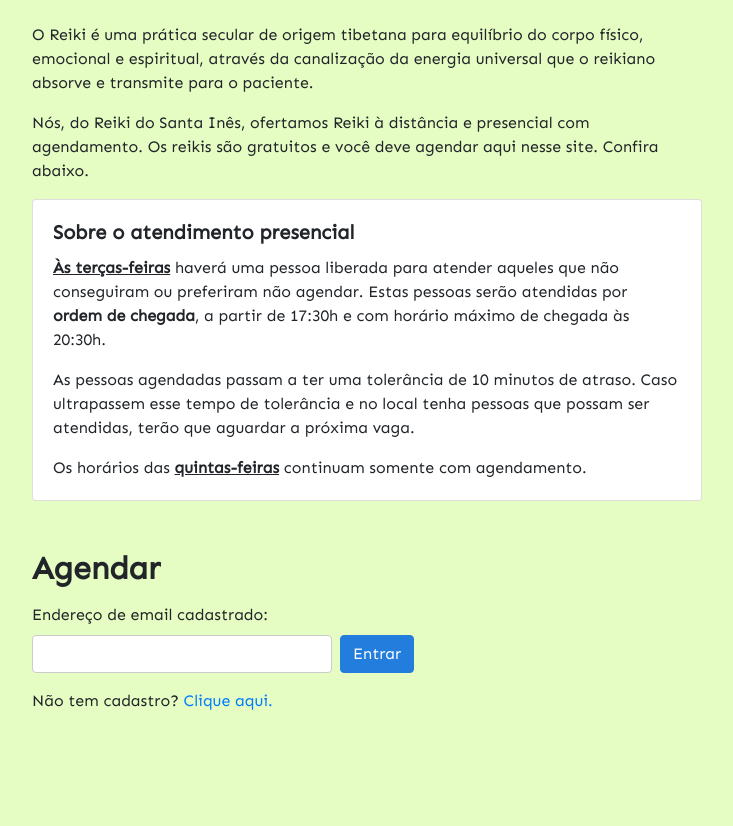
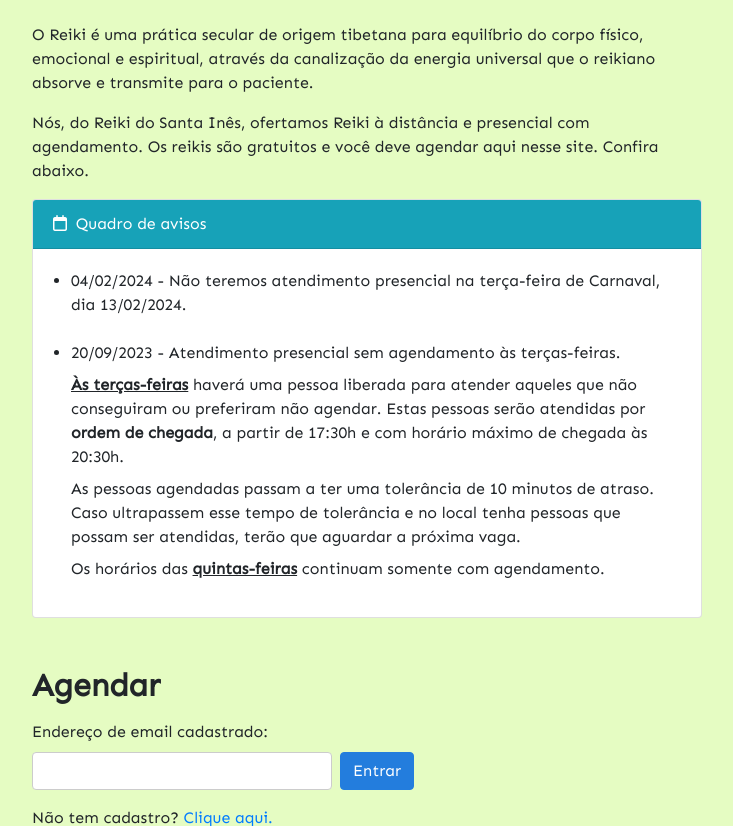
Before and after one commit to gabrielmip/worker-scheduler, a Django app: page / in a window 1280 px wide. Shown: the part 353-1179 px from the top of the page, without its empty margins (273-1006 px from the left). Before the commit the page ends 1063 px from the top, so only its background shows below. Run offline with Django 3.2, Linux system fonts and the light colour scheme; some libraries are stand-ins or nearby versions.

Commit message:
Transform into notice board, add carnival notice

```diff
--- a/src/workforce/static/workforce/index.css
+++ b/src/workforce/static/workforce/index.css
@@ -54,6 +54,27 @@ a.disabled {
     background: white;
     max-height: 200px;
     overflow-y: auto;
+}
+
+.notice-container {
+    display: flex;
+    flex-direction: column;
+    gap: 24px;
+    padding-left: 18px;
+}
+
+.notice-body {
+    margin-top: 8px;
+    margin-left: 0px;
+    display: flex;
+    flex-direction: column;
+    gap: 8px;
+}
+
+.notice-date-highlight {
+    background-color: #b7e3f9;
+    padding-left: 4px;
+    padding-right: 4px;
 }
 
 .g16 {
--- a/src/workforce/templates/welcome.html
+++ b/src/workforce/templates/welcome.html
@@ -26,26 +26,42 @@
     </p>
 
     <div class="card" role="alert">
+        <div class="card-header bg-info text-white">
+            <i class="fa fa-calendar-o mr-1" aria-hidden="true"></i>
+            Quadro de avisos
+        </div>
         <div class="card-body">
-            <h5 class="card-title">
-                Sobre o atendimento presencial
-            </h5>
-            <p>
+            <ul class="notice-container">
+                <li>
+                    <div class="notice-title">
+                        04/02/2024 - Não teremos atendimento presencial na terça-feira de Carnaval, dia 13/02/2024.
+                    </div>
+                </li>
+
+                <li>
+                    <div class="notice-title">
+                        20/09/2023 - Atendimento presencial sem agendamento às terças-feiras.
+                    </div>
+                    <div class="notice-body">
+                        <div>
                             <strong><u>Às terças-feiras</u></strong> haverá uma pessoa
                             liberada para atender aqueles que não conseguiram ou preferiram
                             não agendar. Estas pessoas serão atendidas por <strong>ordem de
                             chegada</strong>, a partir de 17:30h e com horário máximo de
                             chegada às 20:30h.
-            </p>
-            <p>As pessoas agendadas passam a ter uma tolerância de 10 minutos de
+                            </div>
+                        <div>As pessoas agendadas passam a ter uma tolerância de 10 minutos de
                             atraso. Caso ultrapassem esse tempo de tolerância e no local
                             tenha pessoas que possam ser atendidas, terão que aguardar a
                             próxima vaga.
-            </p>
-            <p style="margin-bottom: 0px">
+                        </div>
+                        <div>
                             Os horários das <strong><u>quintas-feiras</u></strong>
                             continuam somente com agendamento.
-            </p>
+                        </div>
+                    </div>
+                </li>
+            </ul>
         </div>
     </div>
 
```
Lines whose indentation alone changed are shown as unchanged.
